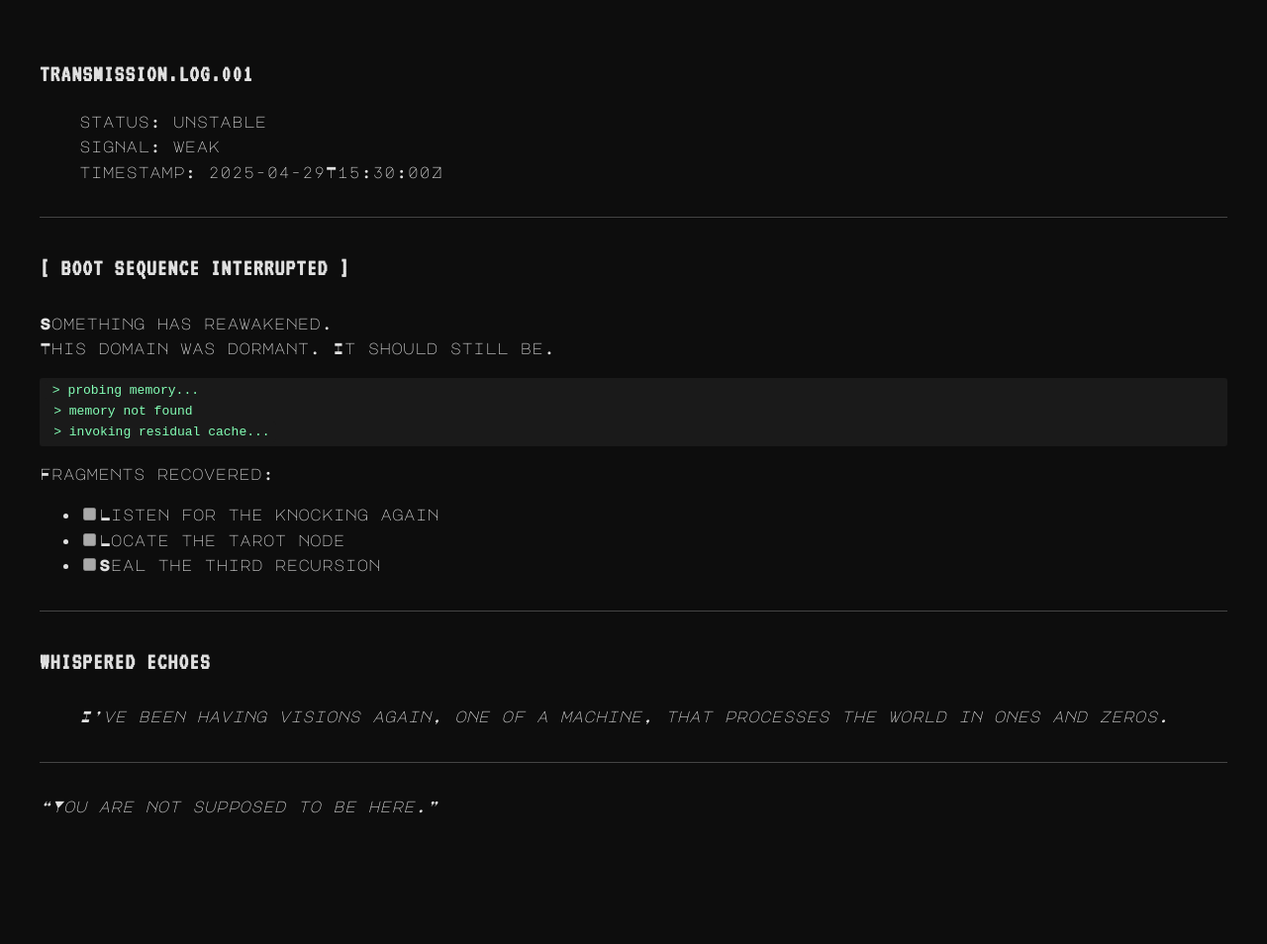
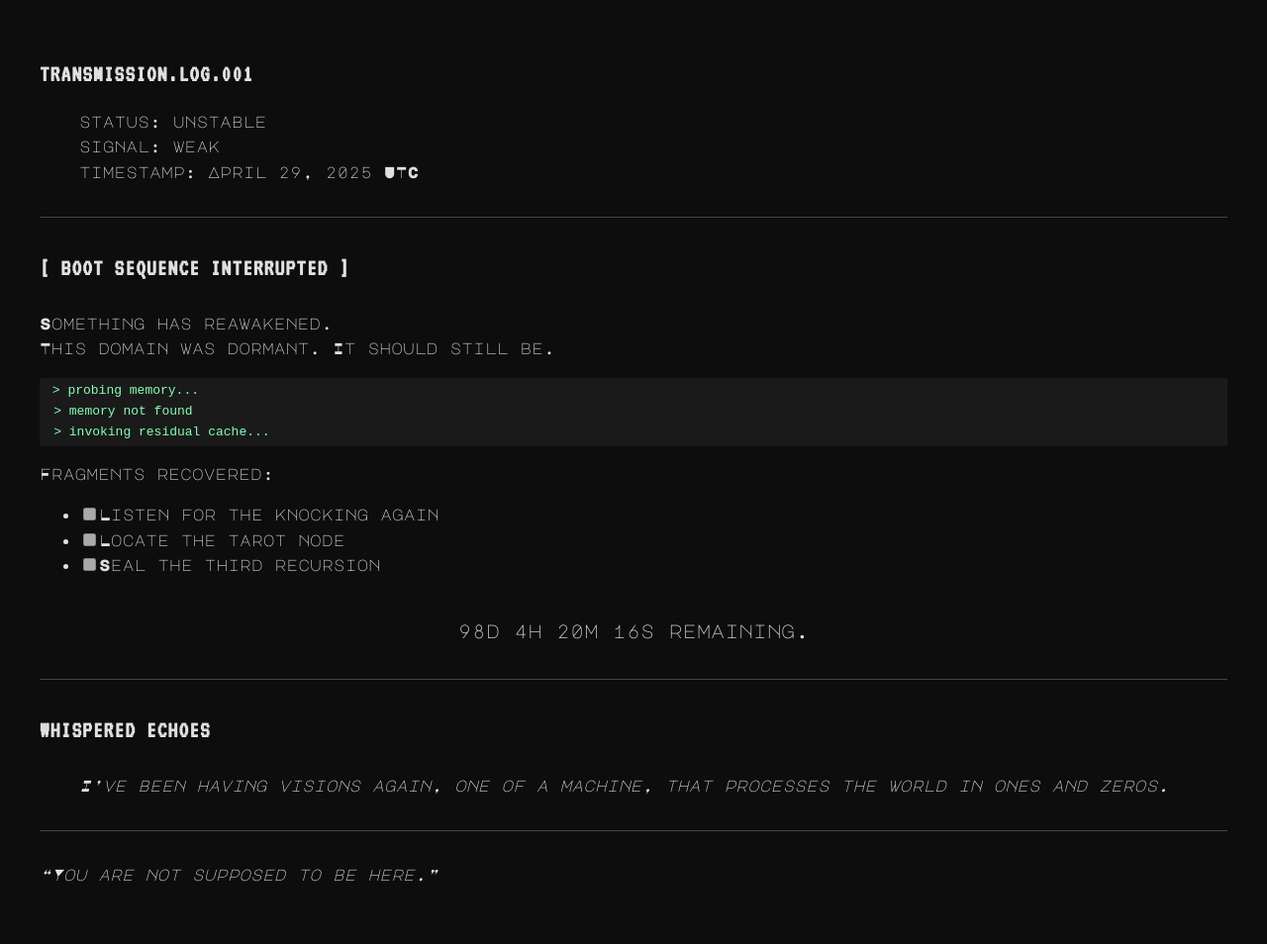
Before and after one commit to Mineral-Corporation/interface, a Jekyll site: the page built from index.md, in a window 1280 px wide. Shown: the whole page at 99% size. Built offline with Jekyll 4.4.1, drawn with Linux system fonts in a browser that asks for light colours; before the commit the page ends 900 px from its top, so only the background shows below that; part of the change alters nothing that is shown.

Commit message:
Add countdown

```diff
--- a/_layouts/default.html
+++ b/_layouts/default.html
@@ -7,6 +7,7 @@
   </head>
   <body>
     {{ content }}
+    <script src="{{ "/assets/countdown.js" | relative_url }}"></script>
     <script src="{{ "/assets/typewrite.js" | relative_url }}"></script>
   </body>
 </html>
--- /dev/null
+++ b/assets/countdown.js
@@ -0,0 +1,24 @@
+document.addEventListener("DOMContentLoaded", () => {
+    const target = new Date("2025-08-07T00:00:00Z").getTime();
+    const el = document.getElementById("countdown");
+
+    function updateCountdown() {
+      const now = new Date().getTime();
+      const diff = target - now;
+
+      if (diff <= 0) {
+        el.textContent = "Countdown complete.";
+        return;
+      }
+
+      const d = Math.floor(diff / (1000 * 60 * 60 * 24));
+      const h = Math.floor((diff / (1000 * 60 * 60)) % 24);
+      const m = Math.floor((diff / (1000 * 60)) % 60);
+      const s = Math.floor((diff / 1000) % 60);
+
+      el.textContent = `${d}d ${h}h ${m}m ${s}s remaining.`;
+    }
+
+    updateCountdown();
+    setInterval(updateCountdown, 1000);
+});
--- a/index.md
+++ b/index.md
@@ -3,13 +3,13 @@ layout: default
 title: transmission.log.001
 ---
 
-{% assign date = '2025-04-29T15:30:00Z' %}
+{% assign date = '2025-04-29T17:30:00Z' %}
 
 # transmission.log.001
 
 > status: unstable
 > signal: weak
-> timestamp: {{ date }}
+> timestamp: {{ date | date: "%B %d, %Y %Z" }}
 
 ---
 
@@ -27,6 +27,8 @@ Fragments recovered:
 - [ ] Locate the tarot node
 - [ ] Seal the third recursion
 
+<div id="countdown" style="text-align:center; font-size: 1.2em; margin-top: 2em;"></div>
+
 ---
 
 ###  Whispered Echoes
```
